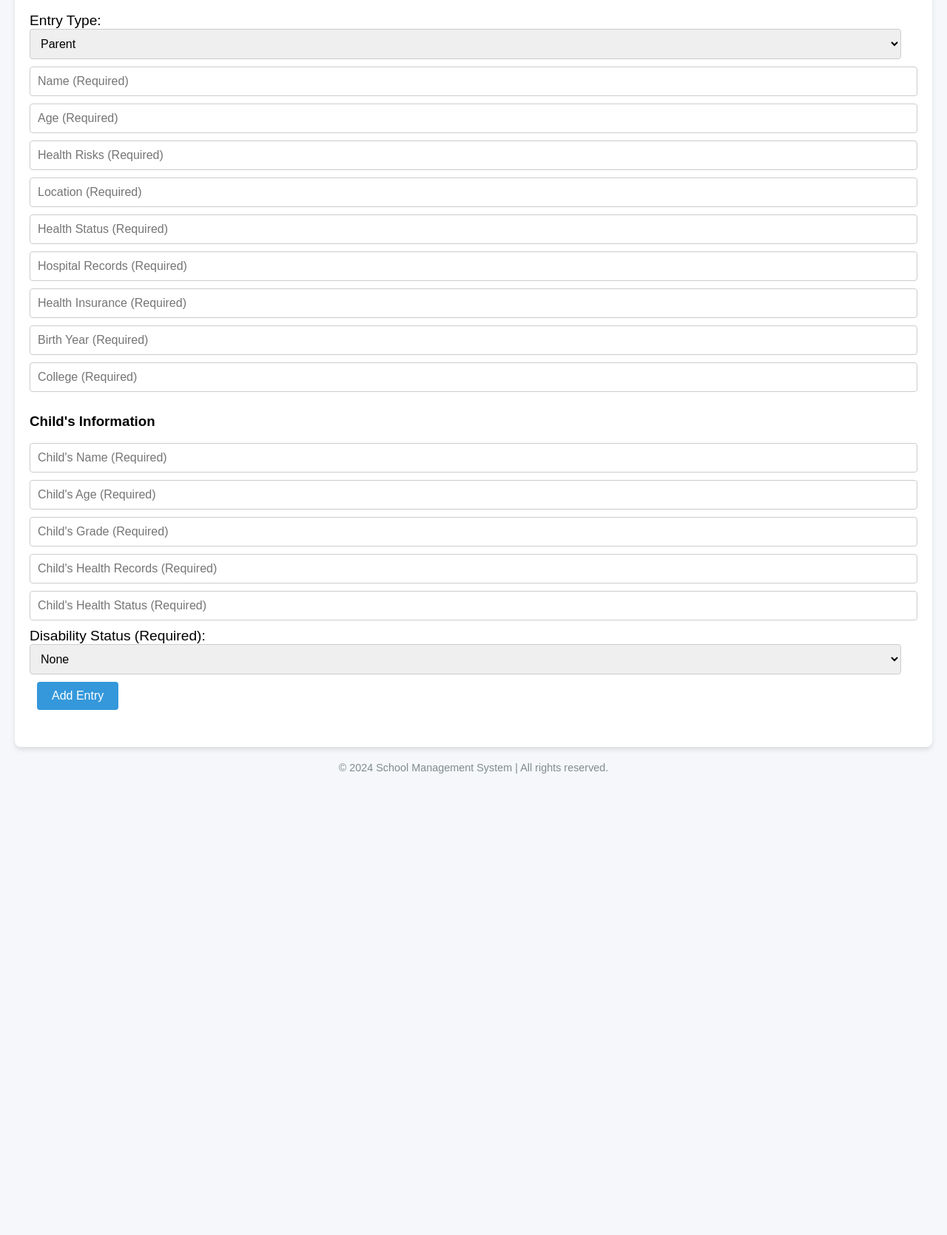
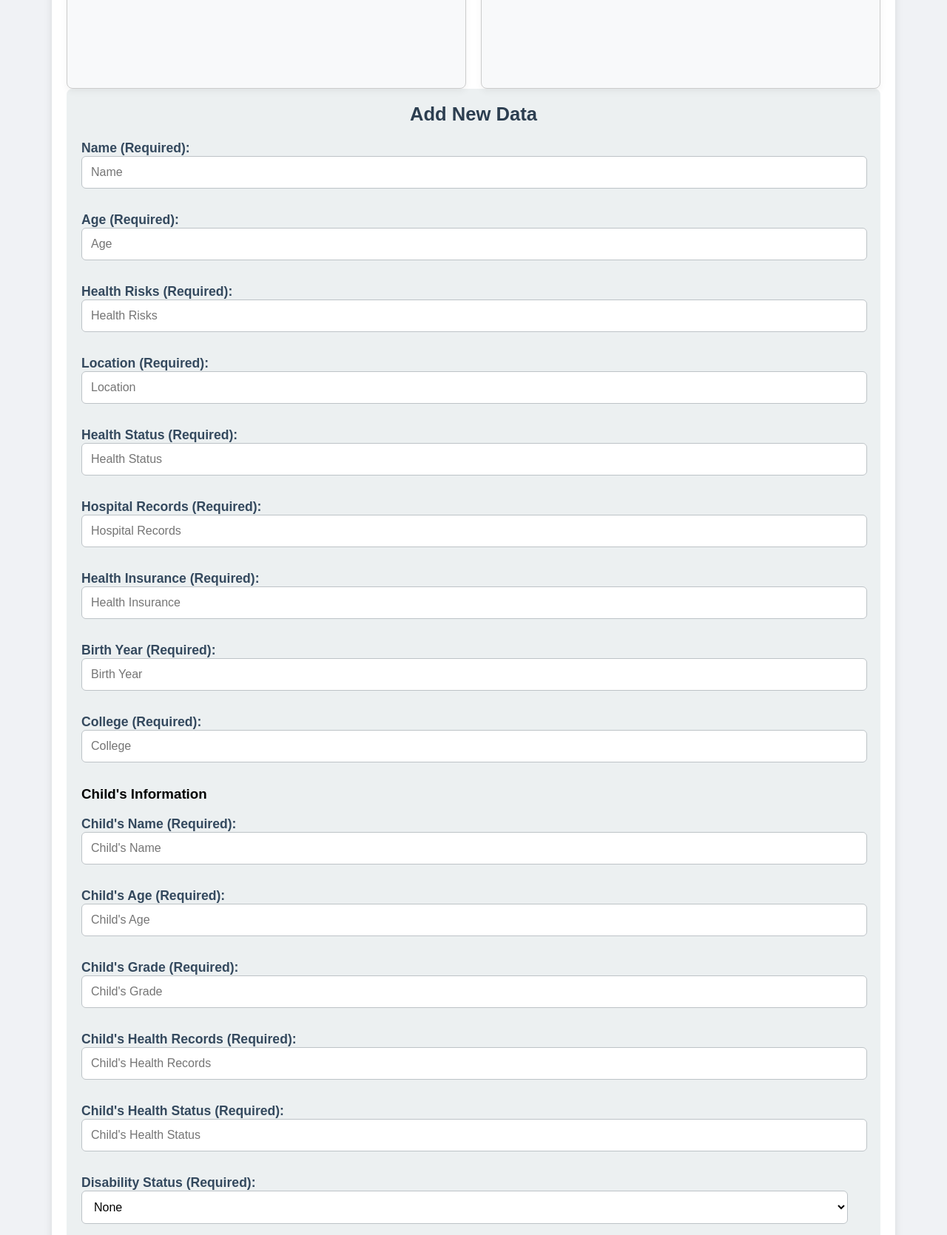
Before and after one commit to tanushcodingprojects/data-retrieval-demo-deca, a plain HTML site: page index.html in a window 1280 px wide. Shown: the part 621-2291 px from the top of the page at 74% size. Before the commit the page ends 1667 px from the top, so only its background shows below. Drawn offline with Linux system fonts and the light colour scheme.

Commit message:
Update index.html

```diff
--- a/index.html
+++ b/index.html
@@ -9,86 +9,120 @@
       font-family: 'Arial', sans-serif;
       margin: 0;
       padding: 0;
-      background-color: #f5f7fa;
+      background-color: #f0f2f5;
     }
+
     header {
-      background-color: #2c3e50;
+      background-color: #2980b9;
       color: white;
       text-align: center;
-      padding: 20px 10px;
-      font-size: 1.5em;
+      padding: 30px 15px;
+      font-size: 2em;
+      font-weight: bold;
     }
+
     main {
-      max-width: 1200px;
-      margin: 20px auto;
+      max-width: 1100px;
+      margin: 30px auto;
       padding: 20px;
       background-color: white;
-      box-shadow: 0px 4px 6px rgba(0, 0, 0, 0.1);
+      box-shadow: 0px 4px 12px rgba(0, 0, 0, 0.1);
       border-radius: 8px;
     }
+
     .input-section, .add-data-section {
-      margin-bottom: 30px;
+      margin-bottom: 40px;
+      background-color: #ecf0f1;
+      padding: 20px;
+      border-radius: 8px;
     }
+
     .input-section label, .add-data-section label {
-      font-size: 1.2em;
-      margin-right: 10px;
+      font-size: 1.1em;
+      margin-bottom: 8px;
+      font-weight: bold;
+      color: #34495e;
     }
+
     .input-section input, .add-data-section input, .add-data-section select {
-      padding: 10px;
+      padding: 12px;
       font-size: 1em;
-      border: 1px solid #ccc;
-      border-radius: 4px;
-      width: calc(100% - 22px);
-      margin-bottom: 10px;
+      border: 1px solid #bdc3c7;
+      border-radius: 6px;
+      width: calc(100% - 24px);
+      margin-bottom: 12px;
+      background-color: #ffffff;
     }
+
     .input-section button, .add-data-section button {
-      padding: 10px 20px;
-      font-size: 1em;
+      padding: 12px 20px;
+      font-size: 1.1em;
       color: white;
       background-color: #3498db;
       border: none;
-      border-radius: 4px;
+      border-radius: 6px;
       cursor: pointer;
-      margin-left: 10px;
+      transition: background-color 0.3s ease;
     }
+
     .input-section button:hover, .add-data-section button:hover {
       background-color: #2980b9;
     }
+
     .output {
       display: flex;
       justify-content: space-between;
       gap: 20px;
     }
+
     .box {
       flex: 1;
       padding: 20px;
       border: 1px solid #ccc;
       border-radius: 8px;
       background-color: #f8f9fa;
-      height: 300px;
+      height: 350px;
       overflow-y: auto;
+      box-shadow: 0 4px 10px rgba(0, 0, 0, 0.05);
     }
+
     h2 {
       margin-top: 0;
-      font-size: 1.5em;
+      font-size: 1.6em;
+      color: #2c3e50;
       text-align: center;
     }
+
     ul {
       list-style: none;
       padding: 0;
     }
+
     li {
-      margin-bottom: 10px;
+      margin-bottom: 12px;
+      color: #34495e;
     }
+
     li strong {
-      color: #2c3e50;
+      color: #2980b9;
     }
+
     footer {
-      margin-top: 20px;
+      margin-top: 30px;
       text-align: center;
       font-size: 0.9em;
       color: #7f8c8d;
     }
+
+    .form-section {
+      margin-bottom: 20px;
+    }
+
+    .form-section h3 {
+      font-size: 1.4em;
+      color: #2980b9;
+    }
+
   </style>
 </head>
 <body>
@@ -115,30 +149,79 @@
     <div class="add-data-section">
       <h2>Add New Data</h2>
       <form id="addDataForm" onsubmit="addData(event)">
-        <label for="entryType">Entry Type:</label>
-        <select id="entryType" required>
-          <option value="parent">Parent</option>
-        </select>
-        <input type="text" id="name" placeholder="Name (Required)" required>
-        <input type="number" id="age" placeholder="Age (Required)" required>
-        <input type="text" id="healthRisks" placeholder="Health Risks (Required)" required>
-        <input type="text" id="location" placeholder="Location (Required)" required>
-        <input type="text" id="healthStatus" placeholder="Health Status (Required)" required>
-        <input type="text" id="hospitalRecords" placeholder="Hospital Records (Required)" required>
-        <input type="text" id="healthInsurance" placeholder="Health Insurance (Required)" required>
-        <input type="number" id="birthYear" placeholder="Birth Year (Required)" required>
-        <input type="text" id="college" placeholder="College (Required)" required>
+        <div class="form-section">
+          <label for="name">Name (Required):</label>
+          <input type="text" id="name" placeholder="Name" required>
+        </div>
+
+        <div class="form-section">
+          <label for="age">Age (Required):</label>
+          <input type="number" id="age" placeholder="Age" required>
+        </div>
+
+        <div class="form-section">
+          <label for="healthRisks">Health Risks (Required):</label>
+          <input type="text" id="healthRisks" placeholder="Health Risks" required>
+        </div>
+
+        <div class="form-section">
+          <label for="location">Location (Required):</label>
+          <input type="text" id="location" placeholder="Location" required>
+        </div>
+
+        <div class="form-section">
+          <label for="healthStatus">Health Status (Required):</label>
+          <input type="text" id="healthStatus" placeholder="Health Status" required>
+        </div>
+
+        <div class="form-section">
+          <label for="hospitalRecords">Hospital Records (Required):</label>
+          <input type="text" id="hospitalRecords" placeholder="Hospital Records" required>
+        </div>
+
+        <div class="form-section">
+          <label for="healthInsurance">Health Insurance (Required):</label>
+          <input type="text" id="healthInsurance" placeholder="Health Insurance" required>
+        </div>
+
+        <div class="form-section">
+          <label for="birthYear">Birth Year (Required):</label>
+          <input type="number" id="birthYear" placeholder="Birth Year" required>
+        </div>
+
+        <div class="form-section">
+          <label for="college">College (Required):</label>
+          <input type="text" id="college" placeholder="College" required>
+        </div>
 
         <!-- Child's Data -->
         <h3>Child's Information</h3>
-        <input type="text" id="childName" placeholder="Child's Name (Required)" required>
-        <input type="number" id="childAge" placeholder="Child's Age (Required)" required>
-        <input type="text" id="childGrade" placeholder="Child's Grade (Required)" required>
+        <div class="form-section">
+          <label for="childName">Child's Name (Required):</label>
+          <input type="text" id="childName" placeholder="Child's Name" required>
+        </div>
 
-        <!-- New Required Fields for Children -->
-        <input type="text" id="childHealthRecords" placeholder="Child's Health Records (Required)" required>
-        <input type="text" id="childHealthStatus" placeholder="Child's Health Status (Required)" required>
+        <div class="form-section">
+          <label for="childAge">Child's Age (Required):</label>
+          <input type="number" id="childAge" placeholder="Child's Age" required>
+        </div>
 
+        <div class="form-section">
+          <label for="childGrade">Child's Grade (Required):</label>
+          <input type="text" id="childGrade" placeholder="Child's Grade" required>
+        </div>
+
+        <div class="form-section">
+          <label for="childHealthRecords">Child's Health Records (Required):</label>
+          <input type="text" id="childHealthRecords" placeholder="Child's Health Records" required>
+        </div>
+
+        <div class="form-section">
+          <label for="childHealthStatus">Child's Health Status (Required):</label>
+          <input type="text" id="childHealthStatus" placeholder="Child's Health Status" required>
+        </div>
+
+        <div class="form-section">
           <label for="childDisabilityStatus">Disability Status (Required):</label>
           <select id="childDisabilityStatus" required>
             <option value="None">None</option>
@@ -155,6 +238,7 @@
             <option value="Traumatic Brain Injury">Traumatic Brain Injury</option>
             <option value="Other">Other</option>
           </select>
+        </div>
 
         <button type="submit">Add Entry</button>
       </form>
@@ -165,7 +249,6 @@
   </footer>
 
   <script>
-    // Load the saved data from localStorage (if available)
     const savedData = JSON.parse(localStorage.getItem('data')) || {
       parents: [],
       children: []
@@ -218,7 +301,6 @@
       const healthInsurance = document.getElementById('healthInsurance').value.trim();
       const birthYear = document.getElementById('birthYear').value.trim();
       const college = document.getElementById('college').value.trim();
-
       const childName = document.getElementById('childName').value.trim();
       const childAge = document.getElementById('childAge').value.trim();
       const childGrade = document.getElementById('childGrade').value.trim();
@@ -227,44 +309,53 @@
       const childDisabilityStatus = document.getElementById('childDisabilityStatus').value.trim();
 
       const newParent = {
-        name, age, healthRisks, location, healthStatus, hospitalRecords, healthInsurance, birthYear, college
+        name,
+        age,
+        healthRisks,
+        location,
+        healthStatus,
+        hospitalRecords,
+        healthInsurance,
+        birthYear,
+        college
       };
-
-      savedData.parents.push(newParent);
 
       const newChild = {
         name: childName,
         age: childAge,
-        class: childGrade,
-        parent: name,
+        grade: childGrade,
         healthRecords: childHealthRecords,
         healthStatus: childHealthStatus,
-        disabilityStatus: childDisabilityStatus
+        disabilityStatus: childDisabilityStatus,
+        parent: name
       };
 
+      savedData.parents.push(newParent);
       savedData.children.push(newChild);
-
-      saveData(); // Save the updated data to localStorage
-      alert("Entry added successfully!");
-      document.getElementById('addDataForm').reset(); // Clear the form after adding
+      saveData();
+      alert('Data added successfully');
+      document.getElementById('addDataForm').reset();
     }
 
-    function displayData(data, container) {
-      container.innerHTML = `<h2>${data.name}</h2><ul>`;
-      Object.keys(data).forEach(key => {
-        if (key !== 'name') {
-          container.innerHTML += `<li><strong>${key.replace(/([A-Z])/g, ' $1')}:</strong> ${data[key]}</li>`;
-        }
+    function displayData(person, container) {
+      let output = '';
+      Object.keys(person).forEach(key => {
+        output += `<li><strong>${key}</strong>: ${person[key]}</li>`;
       });
-      container.innerHTML += '</ul>';
+      container.innerHTML = `<h2>${person.name}</h2><ul>${output}</ul>`;
     }
 
     function displayDataList(items, container) {
-      container.innerHTML = '<h2>Children</h2><ul>';
+      if (items.length === 0) {
+        container.innerHTML = '<p>No children found for this parent.</p>';
+        return;
+      }
+      let output = '<ul>';
       items.forEach(item => {
-        container.innerHTML += `<li><strong>${item.name}</strong> - ${item.age} years old, Grade: ${item.class}</li>`;
+        output += `<li><strong>${item.name}</strong>: ${item.grade}</li>`;
       });
-      container.innerHTML += '</ul>';
+      output += '</ul>';
+      container.innerHTML = `<h2>Children</h2>${output}`;
     }
   </script>
 </body>
```
Lines whose indentation alone changed are shown as unchanged.
